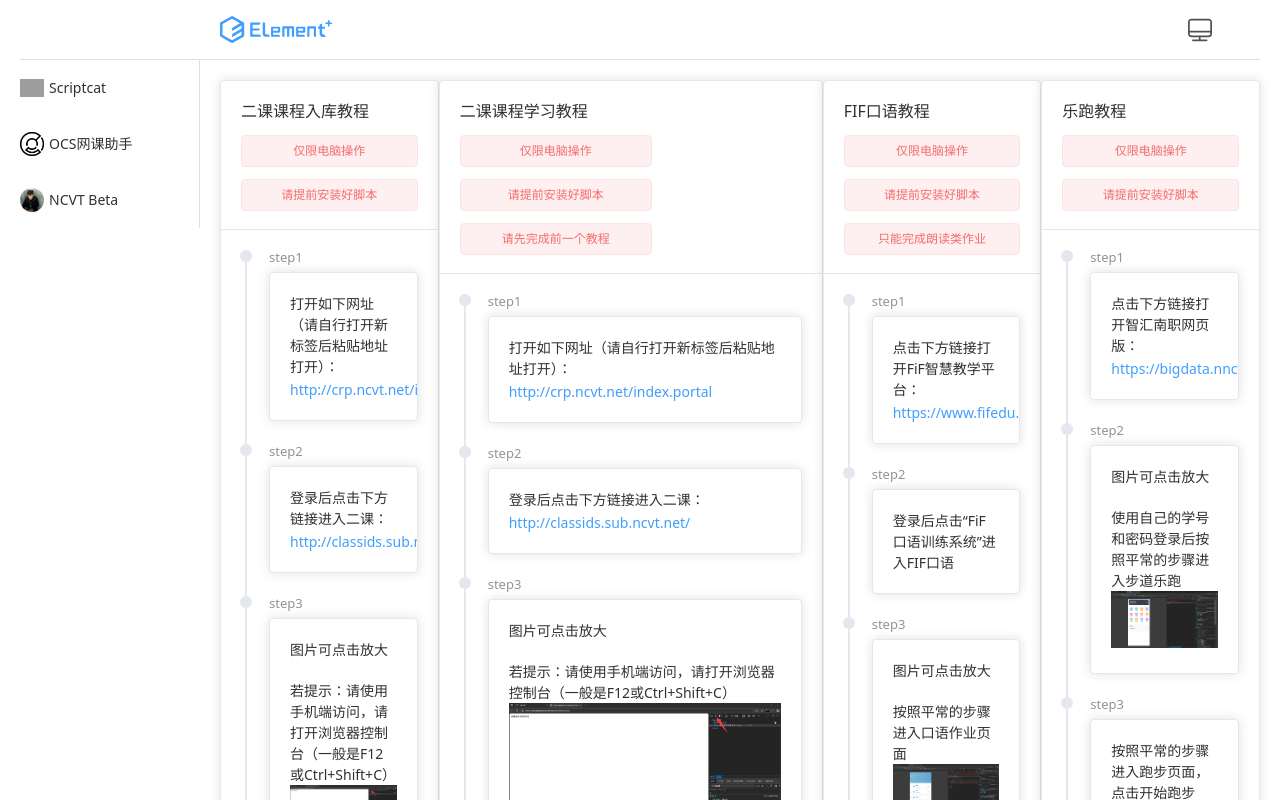
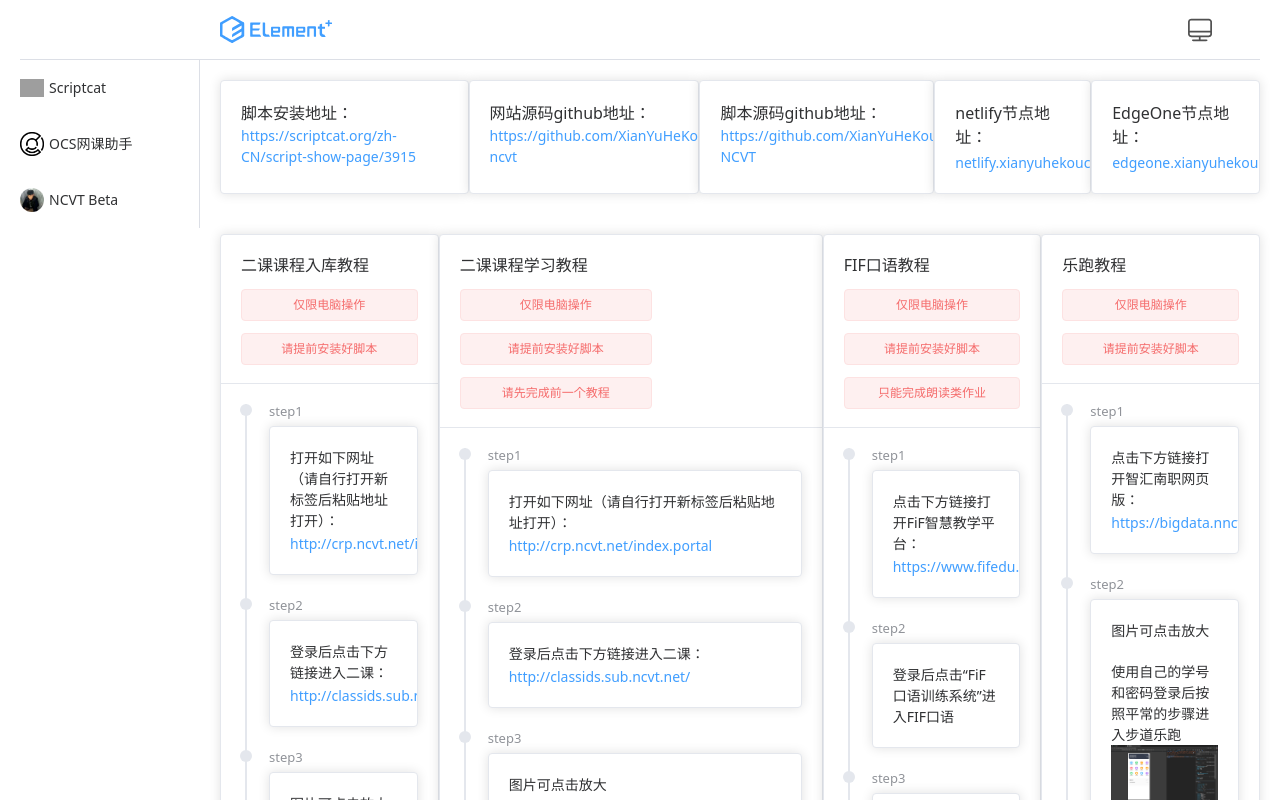
Before and after one commit to XianYuHeKouChou/sb-ncvt, a Vue app: page /ncvt in a window 1280 px wide. Shown: the top 800 px of the page. Built offline with nearby package versions, Linux system fonts and the light colour scheme; grey boxes are pictures that could not be loaded.

Commit message:
完成页面

```diff
--- a/src/views/NCVT.vue
+++ b/src/views/NCVT.vue
@@ -1,4 +1,26 @@
 <template>
+  <div class="p-5 flex justify-around">
+    <el-card>
+      <h4>脚本安装地址：</h4>
+      <el-link type="primary" href="https://scriptcat.org/zh-CN/script-show-page/3915" target="_blank">https://scriptcat.org/zh-CN/script-show-page/3915</el-link>
+    </el-card>
+    <el-card>
+      <h4>网站源码github地址：</h4>
+      <el-link type="primary" href="https://github.com/XianYuHeKouChou/sb-ncvt" target="_blank">https://github.com/XianYuHeKouChou/sb-ncvt</el-link>
+    </el-card>
+    <el-card>
+      <h4>脚本源码github地址：</h4>
+      <el-link type="primary" href="https://github.com/XianYuHeKouChou/JB-NCVT" target="_blank">https://github.com/XianYuHeKouChou/JB-NCVT</el-link>
+    </el-card>
+    <el-card>
+      <h4>netlify节点地址：</h4>
+      <el-link type="primary" href="netlify.xianyuhekouchou.tech" target="_blank">netlify.xianyuhekouchou.tech</el-link>
+    </el-card>
+    <el-card>
+      <h4>EdgeOne节点地址：</h4>
+      <el-link type="primary" href="edgeone.xianyuhekouchou.tech" target="_blank">edgeone.xianyuhekouchou.tech</el-link>
+    </el-card>
+  </div>
   <div class="p-5 flex justify-around">
     <el-card class="max-w-96">
       <template #header>
```
